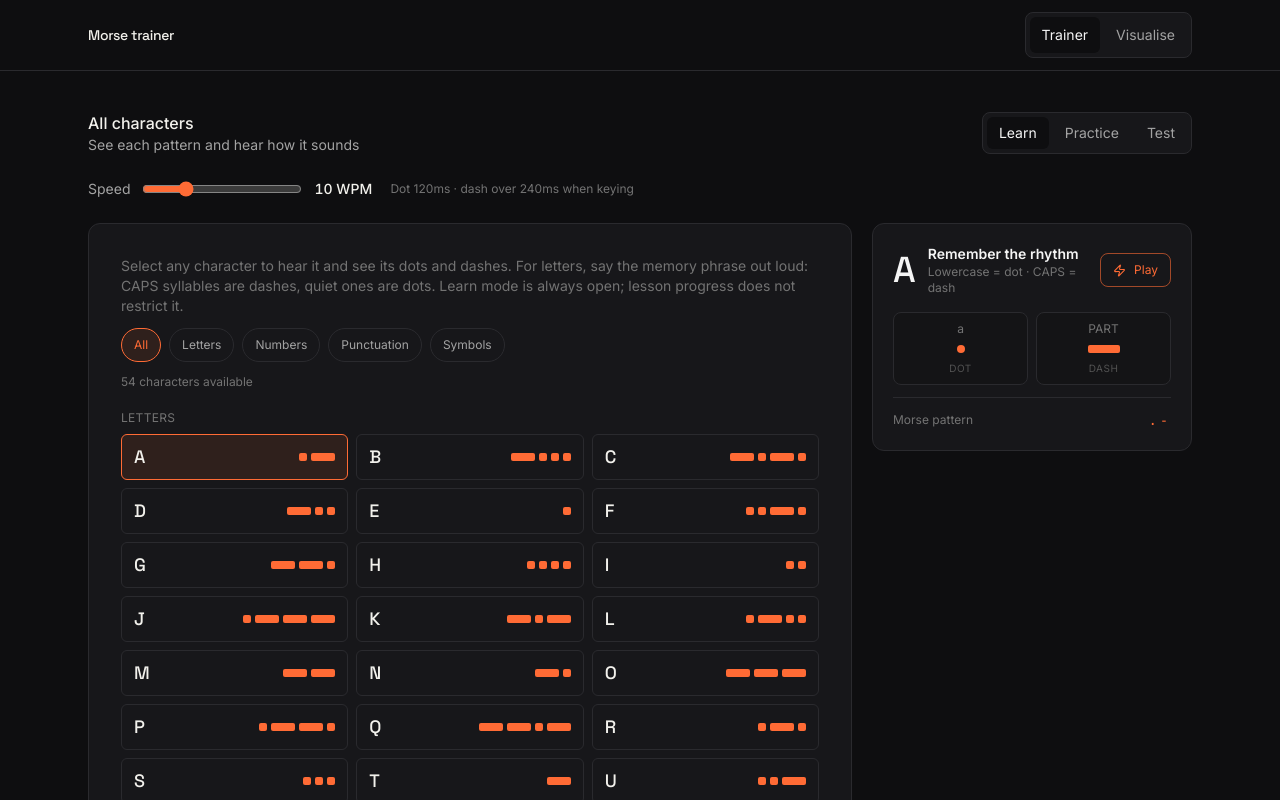
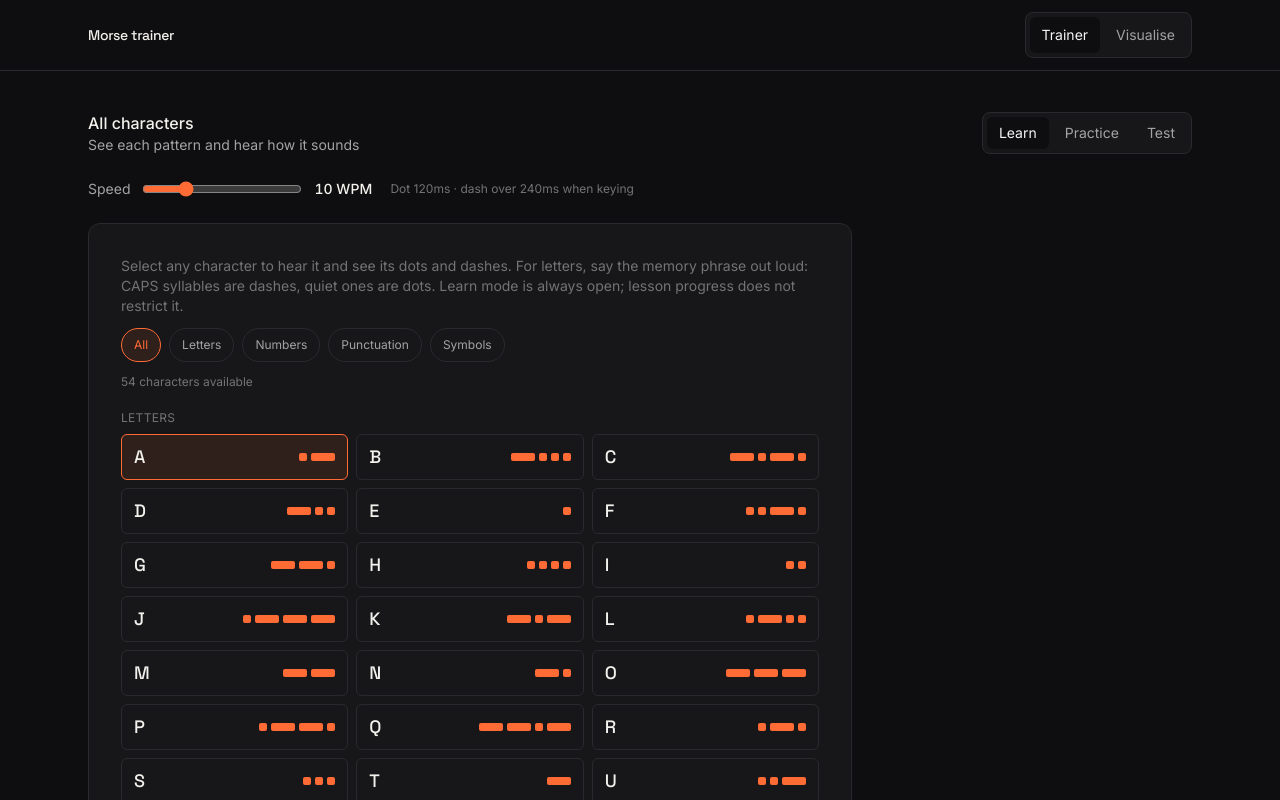
Before and after one commit to LameckM/Morse-trainer, a React (Vite) app: page / in a window 1280 px wide. Shown: the top 800 px of the page. Built offline with nearby package versions, Linux system fonts and the light colour scheme.

Commit message:
Move mnemonic visualizer out of trainer into dedicated page

```diff
--- a/src/components/MorseTrainer.jsx
+++ b/src/components/MorseTrainer.jsx
@@ -1,5 +1,5 @@
 import { useState, useRef, useEffect } from 'react'
-import { MORSE, MNEMONICS, GROUPS, STAGES, REFERENCE_GROUPS } from '../data/morseCode.js'
+import { MORSE, GROUPS, STAGES, REFERENCE_GROUPS } from '../data/morseCode.js'
 import { shuffle, buildSequence, updateWeak, MAX_WEAK_SCORE } from '../lib/rounds.js'
 import { timing, clampWpm, WPM_MIN, WPM_MAX, WPM_DEFAULT } from '../lib/timing.js'
 import { Check, Lock, Zap, Trash2, Eraser } from 'lucide-react'
@@ -123,77 +123,6 @@ function PatternBars({ pattern }) {
   )
 }
 
-// Learn mode viewer: the selected character as big dots and dashes with its memory phrase underneath.
-// While audio plays, activeIndex is the signal being sounded (-1 when idle) and the rest light up as they go.
-function PatternViewer({ char, activeIndex, onPlay }) {
-  const pattern = MORSE[char]
-  const phrase = MNEMONICS[char] || []
-  const symbols = [...pattern]
-  const hasPhrase = phrase.length === symbols.length
-  const playing = activeIndex >= 0
-
-  return (
-    <aside
-      aria-label={`${char} mnemonic and Morse code`}
-      className="order-last lg:order-none self-start lg:sticky lg:top-6 bg-panel border border-line rounded-xl p-4 lg:p-5"
-    >
-      <div className="flex items-center justify-between gap-3">
-        <div className="flex items-center gap-3 min-w-0">
-          <span className="font-display text-4xl leading-none text-neutral-100">{char}</span>
-          <div className="min-w-0">
-            <p className="text-sm font-semibold text-neutral-100">Remember the rhythm</p>
-            <p className="text-xs text-neutral-500">Lowercase = dot · CAPS = dash</p>
-          </div>
-        </div>
-        <button
-          type="button"
-          onClick={onPlay}
-          aria-label={`Play ${char}`}
-          className="shrink-0 inline-flex items-center gap-2 text-xs px-3 py-2 rounded-lg border border-signal/60 text-signal hover:bg-signal/10 transition-colors"
-        >
-          <Zap size={13} /> Play
-        </button>
-      </div>
-
-      {hasPhrase ? (
-        <ol aria-label={`${char}: ${speak(pattern)}`} className="grid grid-flow-col auto-cols-fr gap-2 mt-4">
-          {symbols.map((symbol, i) => {
-            const lit = !playing || i <= activeIndex
-            const current = playing && i === activeIndex
-            const isDash = symbol === '-'
-            return (
-              <li key={i} className={`min-w-0 rounded-lg border p-2 text-center transition-colors ${
-                current ? 'border-signal bg-signal/10' : 'border-line bg-ink/30'
-              } ${lit ? '' : 'opacity-40'}`}>
-                <span className="block text-xs text-neutral-500 truncate mb-2">{phrase[i]}</span>
-                <span
-                  aria-label={isDash ? 'dash' : 'dot'}
-                  className={`mx-auto block bg-signal transition-all duration-150 motion-reduce:transition-none ${
-                    isDash ? 'w-8 h-2 rounded-sm' : 'w-2 h-2 rounded-full'
-                  } ${current ? 'scale-125' : ''}`}
-                />
-                <span className="block text-[10px] uppercase tracking-wider text-neutral-600 mt-2">
-                  {isDash ? 'Dash' : 'Dot'}
-                </span>
-              </li>
-            )
-          })}
-        </ol>
-      ) : (
-        <div className="mt-4 flex items-center gap-2 rounded-lg border border-line bg-ink/30 p-3">
-          <PatternBars pattern={pattern} />
-          <span className="text-xs text-neutral-500">No mnemonic phrase for this character</span>
-        </div>
-      )}
-
-      <div className="flex items-center justify-between gap-3 mt-3 pt-3 border-t border-line">
-        <span className="text-xs text-neutral-500">Morse pattern</span>
-        <span className="font-mono text-sm tracking-[0.2em] text-signal">{pattern}</span>
-      </div>
-    </aside>
-  )
-}
-
 function useBeep(speed) {
   const speedRef = useRef(speed)
   speedRef.current = speed
@@ -291,7 +220,6 @@ export default function MorseTrainer() {
   const [weakCharacters, setWeakCharacters] = useState(loadWeak)
   const [learnCategory, setLearnCategory] = useState('All')
   const [learnSelected, setLearnSelected] = useState('A')
-  const [learnActive, setLearnActive] = useState(-1)
   const [wpm, setWpm] = useState(loadWpm)
 
   // Mirrors weakCharacters so timeouts that fire after an answer still see the latest scores.
@@ -319,7 +247,6 @@ export default function MorseTrainer() {
   const visibleCharacterCount = visibleReferenceGroups.reduce((total, group) => total + group.chars.length, 0)
   // If the selected character is filtered out, the viewer falls back to the first visible one.
   const visibleChars = visibleReferenceGroups.flatMap((group) => group.chars)
-  const learnChar = visibleChars.includes(learnSelected) ? learnSelected : visibleChars[0]
 
   useEffect(() => saveJson(PROGRESS_KEY, completed), [completed])
   useEffect(() => saveJson(PRACTICE_PROGRESS_KEY, completedPractice), [completedPractice])
@@ -514,17 +441,15 @@ export default function MorseTrainer() {
     submitTestAnswer(letter)
   }
 
-  // Selects a character in Learn mode, plays it, and lights up each signal as it sounds.
+  // Selects a character in Learn mode and plays its Morse pattern.
   const playLearn = async (c) => {
     setLearnSelected(c)
-    const finished = await playPattern(MORSE[c], setLearnActive)
-    if (finished) setLearnActive(-1)
+    await playPattern(MORSE[c])
   }
 
   const changeMode = (m) => {
     if (m === mode) return
     setMode(m)
-    setLearnActive(-1)
     if (m === 'test') startTest(lesson.chars)
     else resetRound(m === 'practice' ? practiceChars : lesson.chars)
   }
@@ -660,9 +585,9 @@ export default function MorseTrainer() {
                           type="button"
                           onClick={() => playLearn(c)}
                           aria-label={`${c}, ${speak(MORSE[c])}. Play sound`}
-                          aria-pressed={learnChar === c}
+                          aria-pressed={learnSelected === c}
                           className={`flex items-center justify-between gap-3 px-3 py-2 rounded-md border transition-colors ${
-                            learnChar === c
+                            learnSelected === c
                               ? 'border-signal bg-signal/10'
                               : 'border-line hover:border-signal hover:bg-signal/5'
                           }`}
@@ -836,9 +761,6 @@ export default function MorseTrainer() {
           )}
         </div>
 
-        {mode === 'learn' && (
-          <PatternViewer char={learnChar} activeIndex={learnActive} onPlay={() => playLearn(learnChar)} />
-        )}
 
         {mode === 'practice' ? (
           <div>
```
